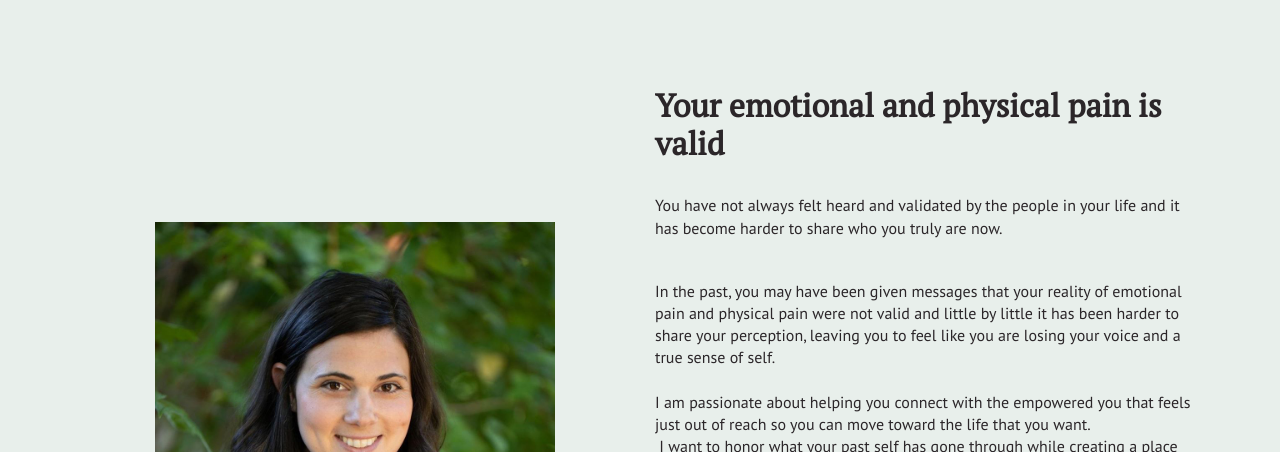
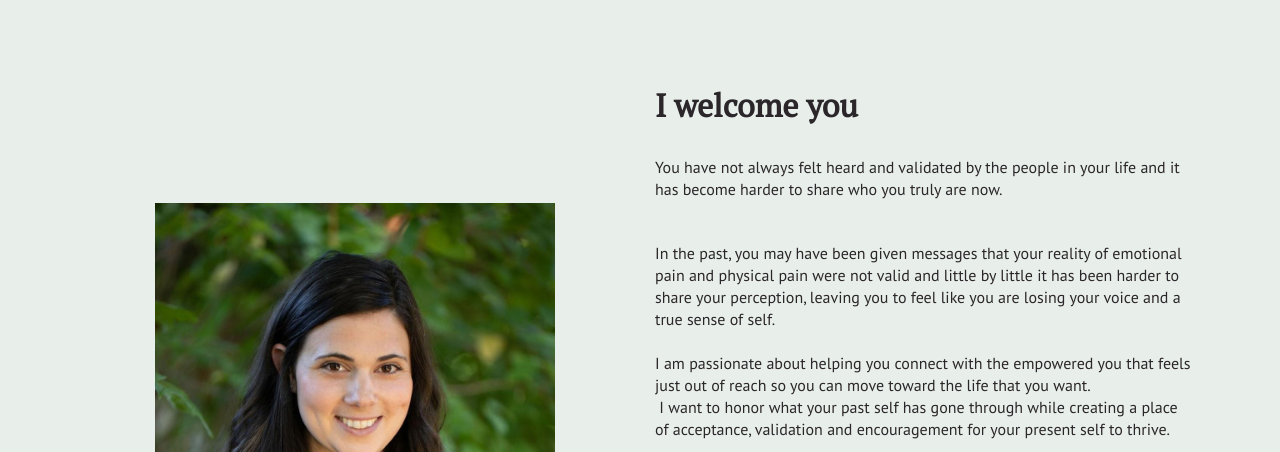
Before and after one commit to NickArrasate/perceptivecounseling, a Jekyll site: the page built from index.md, in a window 1280 px wide and 900 px high, cut to the strip 448-900 px from the top of the window. Built offline with Jekyll 4.4.1, drawn with Linux system fonts in a browser that asks for light colours; nearby versions of some CDN libraries.

Commit message:
[HT] Edited item: content/_sections/home-2-content.html

```diff
--- a/content/_sections/home-2-content.html
+++ b/content/_sections/home-2-content.html
@@ -31,7 +31,7 @@ cta:
 <div class="d-flex align-items-center justify-content-around row">
 <div class="col-md-6 text-center"><img src="{{ page.head.img_path }}" alt="Lucy Sherman" /></div>
 <div class="col-md-6">
-<h2>Your emotional and physical pain is valid</h2>
+<h2>I welcome you</h2>
 <p dir="ltr" style="line-height: 1.38; margin-top: 0pt; margin-bottom: 0pt;"><span style="font-size: 12pt; font-family: 'Times New Roman'; color: #000000; background-color: transparent; font-weight: 400; font-style: normal; font-variant: normal; text-decoration: none; vertical-align: baseline; white-space: pre-wrap;">You have not always felt heard and validated by the people in your life and it has become harder to share who you truly are now.&nbsp;</span></p>
 <p>&nbsp;</p>
 <p dir="ltr" style="line-height: 1.38; margin-top: 0pt; margin-bottom: 0pt;"><span style="font-size: 12pt; font-family: 'Times New Roman'; color: #000000; background-color: transparent; font-weight: 400; font-style: normal; font-variant: normal; text-decoration: none; vertical-align: baseline; white-space: pre-wrap;">In the past, you may have been given messages that your reality of emotional pain and physical pain were not valid and little by little it has been harder to share your perception, leaving you to feel like you are losing your voice and a true sense of self. </span></p>
```
